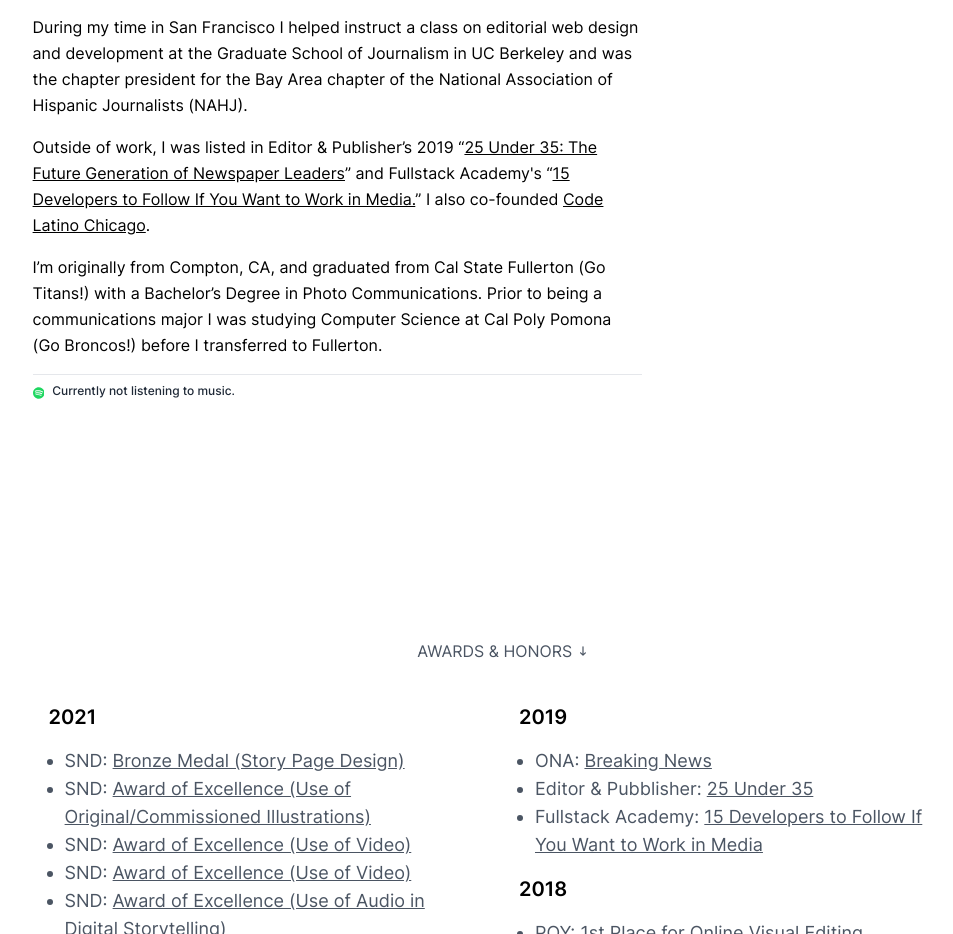
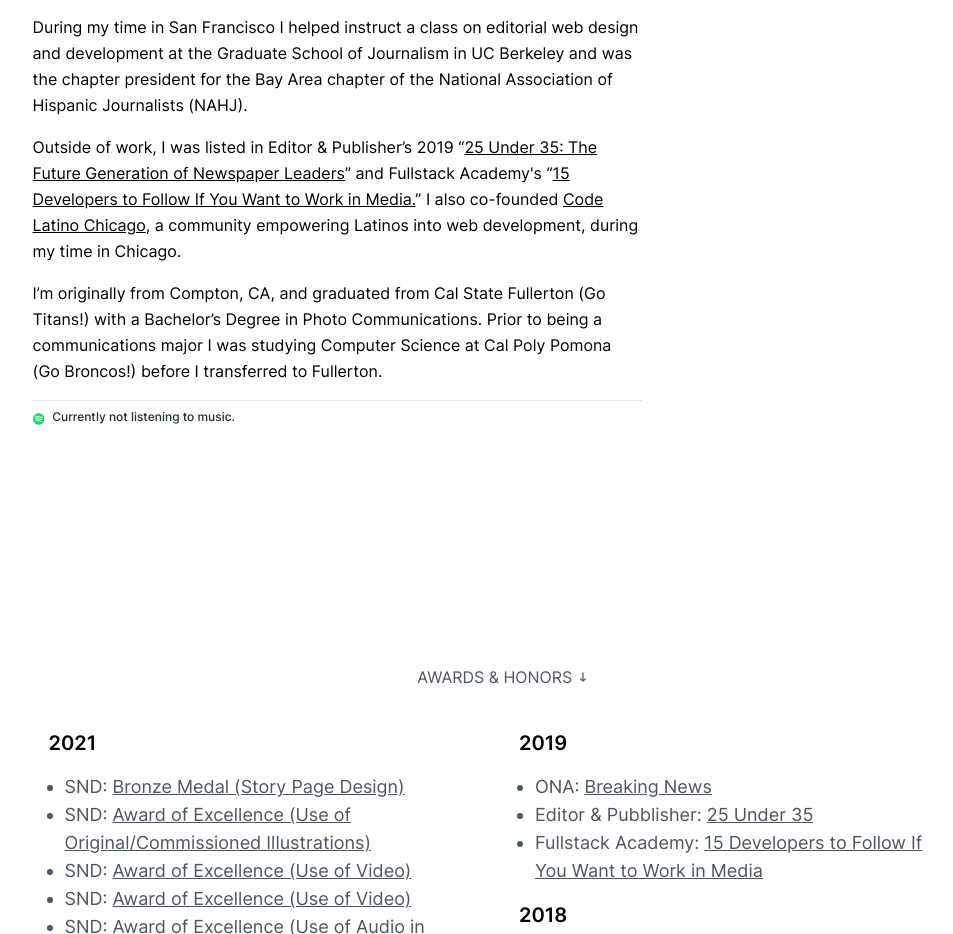
Before and after one commit to luciovilla/luciovilla.com, a Next.js app: page / in a window 1280 px wide. Shown: the part 3900-4834 px from the top of the page, without its empty margins (137-1090 px from the left). Built offline with nearby package versions, Linux system fonts and the light colour scheme; no server answers.

Commit message:
sneaking another text update...

```diff
--- a/components/About.js
+++ b/components/About.js
@@ -66,7 +66,7 @@ export default function About() {
                 >
                   Code Latino Chicago
                 </a>
-                .
+                , a community empowering Latinos into web development, during my time in Chicago.
               </p>
 
               <p className="mt-4  leading-relaxed ">
```
